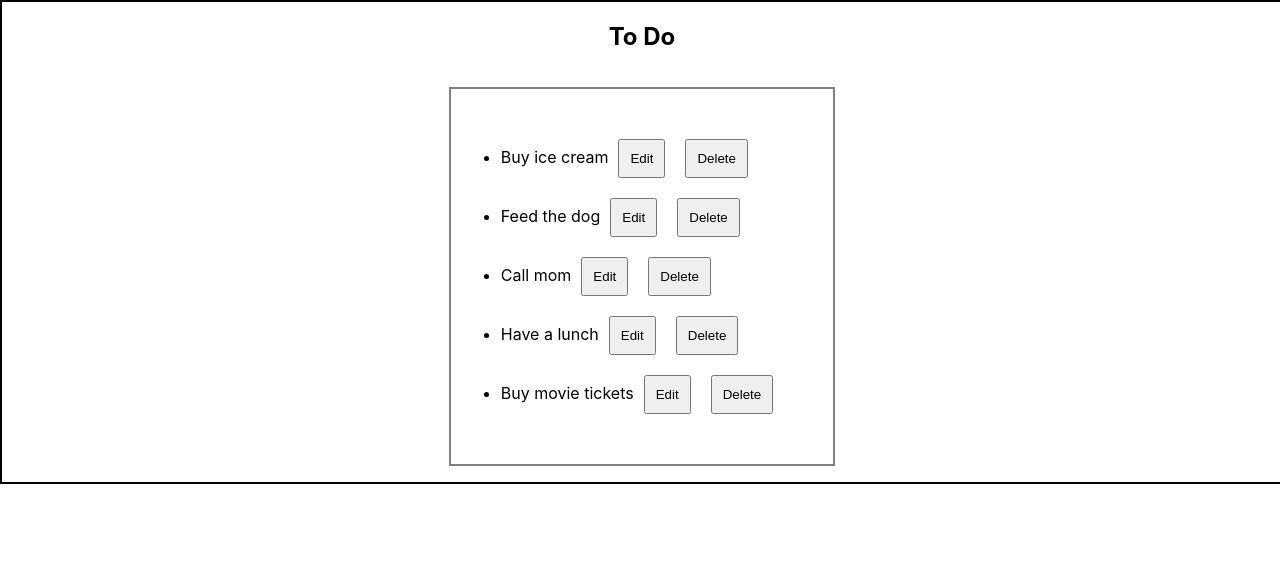
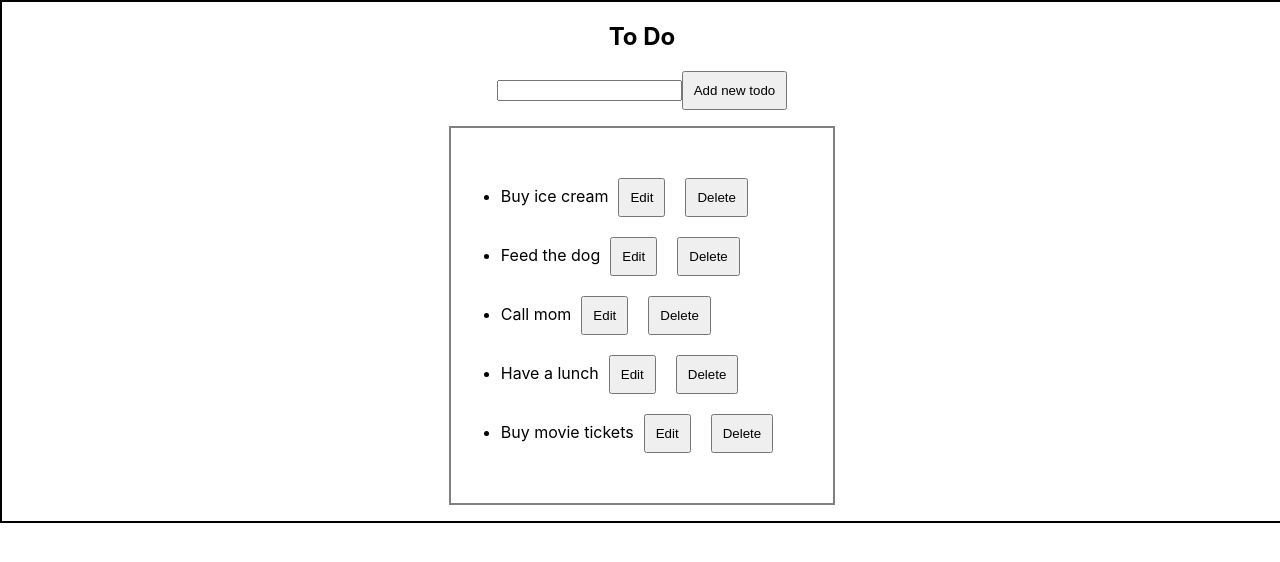
Before and after one commit to videoeero/todo, a React (Create React App) app: page / in a window 1280 px wide. Shown: the top 562 px of the page. Built offline with nearby package versions, Linux system fonts and the light colour scheme.

Commit message:
Add basic add and delete todo

```diff
--- a/src/components/TodoList/TodoList.js
+++ b/src/components/TodoList/TodoList.js
@@ -1,7 +1,9 @@
-import React, { useState, useEffect } from "react";
+import React, { useState, useEffect, createRef } from "react";
 
 const TodoList = () => {
   const [todoData, setTodoData] = useState([]);
+
+  const newTodoInput = createRef();
 
   useEffect(() => {
     getData();
@@ -24,16 +26,57 @@ const TodoList = () => {
       });
   };
 
+  const addNewTodo = () => {
+    const newTodolist = [
+      ...todoData,
+      { task: newTodoInput.current.value, status: false },
+    ];
+
+    setTodoData(newTodolist);
+    newTodoInput.current.value = "";
+  };
+
+  const deleteTodo = (itemIndexToRemoved) => {
+    const filteredTodoList = todoData.filter(function (value, index, arr) {
+      return index != itemIndexToRemoved;
+    });
+
+    setTodoData(filteredTodoList);
+  };
+
+  const editTodo = (index) => {
+    console.log(todoData[index]);
+  };
+
   return (
+    <>
+      <div>
+        <input ref={newTodoInput} type="text" />
+        <button onClick={addNewTodo}>Add new todo</button>
+      </div>
+
       <ul>
         {todoData.map((item, index) => (
-        <li>
+          <li key={index}>
             {item.task}
-          <button>Edit</button>
-          <button>Delete</button>
+            <button
+              onClick={() => {
+                editTodo(index);
+              }}
+            >
+              Edit
+            </button>
+            <button
+              onClick={() => {
+                deleteTodo(index);
+              }}
+            >
+              Delete
+            </button>
           </li>
         ))}
       </ul>
+    </>
   );
 };
 
```
Lines whose indentation alone changed are shown as unchanged.
